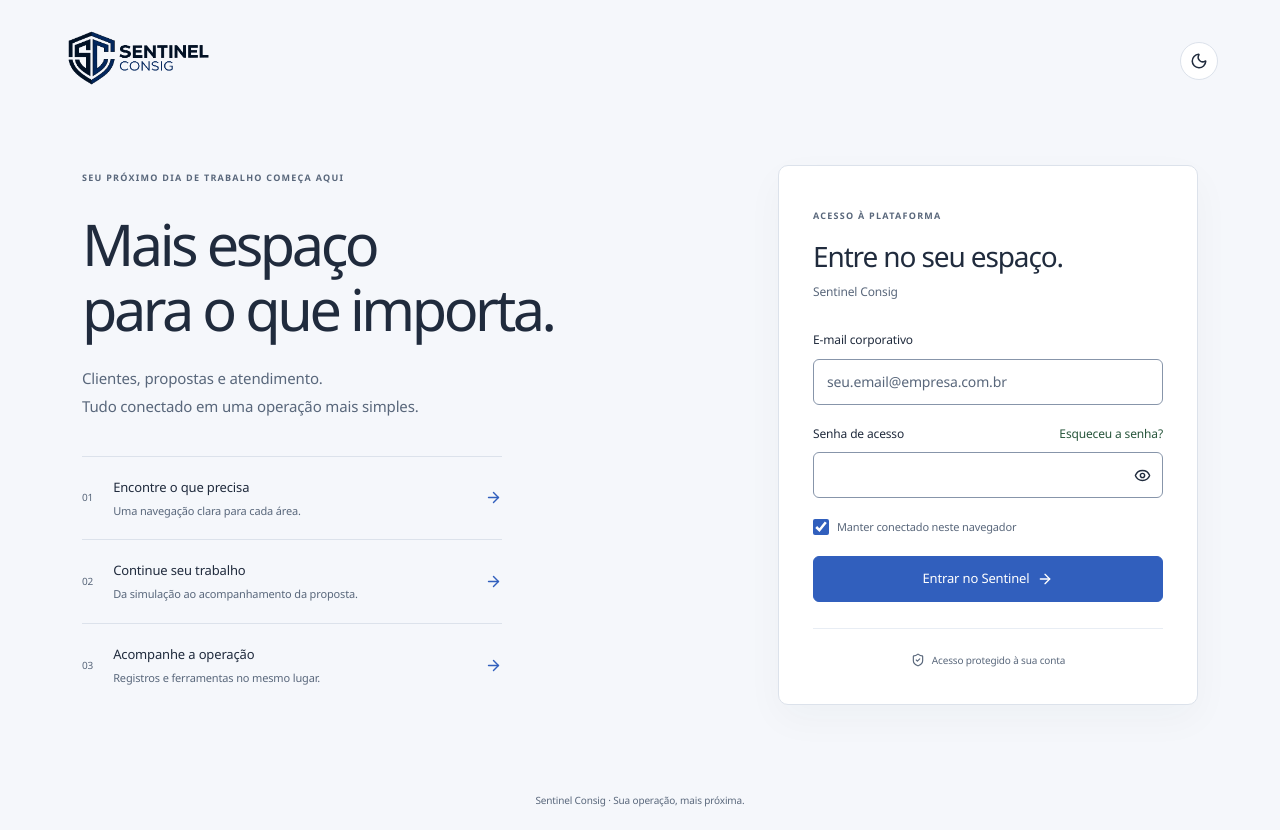
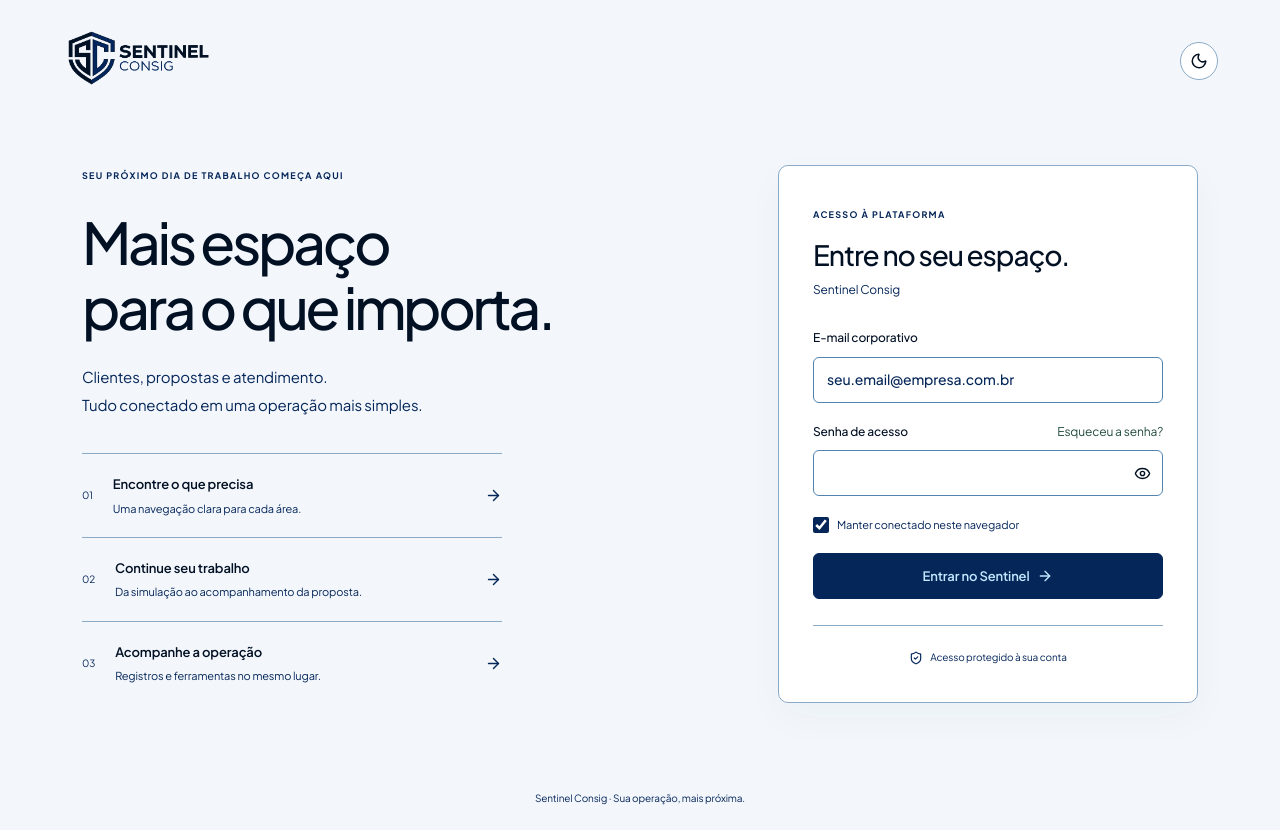
Before and after one commit to kauaigouveia/sentinelconsig, a React (Vite) app: page /esteira in a window 1280 px wide. Built offline with nearby package versions, Linux system fonts and the light colour scheme; no server answers.

Commit message:
refactor(theme): unify workspace, login and portal tokens with canonical design system

```diff
--- a/src/styles/workbench.css
+++ b/src/styles/workbench.css
@@ -1,34 +1,8 @@
 @import './workbench-records.css';
 @import './workbench-overlays.css';
 
-/* Shared foundation for the new workbench, login and partner portal. */
-:root {
-  --bg-canvas:#f5f7fb; --bg-surface:#ffffff; --bg-surface-elevated:#eef2f7;
-  --text-primary:#202b3d; --text-secondary:#59677b; --text-muted:#59677b;
-  --border-default:#dce2eb; --border-subtle:#e8edf4; --border-strong:#a7b3c4; --field-border:#8795aa;
-  --action-default:#315fbd; --action-hover-default:#244b9c; --action-default-ink:#ffffff;
-  --link:#315fbd; --focus:#4778d3; --success-bg:#e5eee7; --success-text:#28563c; --success-border:#a4bca9;
-  --warning-bg:#f4ecd9; --warning-text:#806224; --warning-border:#cfbd90;
-  --danger-bg:#f4e7e2; --danger-text:#9a493a; --danger-border:#d2a399;
-  --info-bg:#edf3ff; --info-text:#315ba0; --info-border:#afc5ed;
-  --font-ui:'Segoe UI',Arial,sans-serif; --font-sans:var(--font-ui);
-  --text-xs:12px; --text-sm:14px; --text-base:15px; --text-heading:23px; --text-title:30px;
-  --radius-control:7px; --radius-panel:10px; --radius-dialog:14px;
-  --header-height:76px; --header-control-height:40px;
-  --chart-series-1:#4778cf; --chart-series-2:#c49a57; --chart-series-3:#8094b8; --chart-series-4:#667998;
-}
-.dark {
-  --bg-canvas:#121826; --bg-surface:#1b2333; --bg-surface-elevated:#242f43;
-  --text-primary:#edf2fb; --text-secondary:#b4c0d2; --text-muted:#b4c0d2;
-  --border-default:#354157; --border-subtle:#2b364b; --border-strong:#70829f; --field-border:#7c8da8;
-  --action-default:#90b5fa; --action-hover-default:#b0ccff; --action-default-ink:#142442;
-  --link:#a9c6fc; --focus:#90b5fa; --info-bg:#233551; --info-text:#c4d8fb; --info-border:#5676a8;
-  --success-bg:#2b3e30; --success-text:#c1d6c4; --success-border:#57725c;
-  --warning-bg:#3c3528; --warning-text:#e0c997; --warning-border:#8e7c54;
-  --danger-bg:#412e29; --danger-text:#e6b5a7; --danger-border:#966f62;
-  --chart-series-1:#90b5fa; --chart-series-2:#d6b27a; --chart-series-3:#8fa7cc; --chart-series-4:#b3c4df;
-}
-.s3-root,.wb-auth,.s3-portal {--action:var(--action-default);--action-hover:var(--action-hover-default);--action-ink:var(--action-default-ink);--s2-blue:var(--action);font-family:var(--font-ui);color:var(--text-primary)}
+/* Workspace, login and portal share the canonical tokens from styles/tokens.css. */
+.s3-root,.wb-auth,.s3-portal {--action:var(--primary-color,var(--action-default));--action-hover:var(--primary-color,var(--action-hover-default));--action-ink:var(--brand-ink,var(--action-default-ink));--s2-blue:var(--action);font-family:var(--font-ui);color:var(--text-primary)}
 .s3-root {height:100dvh;display:flex;flex-direction:column;width:100%;overflow:hidden;background:var(--bg-canvas)}
 .s3-root * {box-sizing:border-box}
 .s3-root button {cursor:pointer}
```
Also changed, not shown: 1 other file (tests, documents, lock files or other folders).
